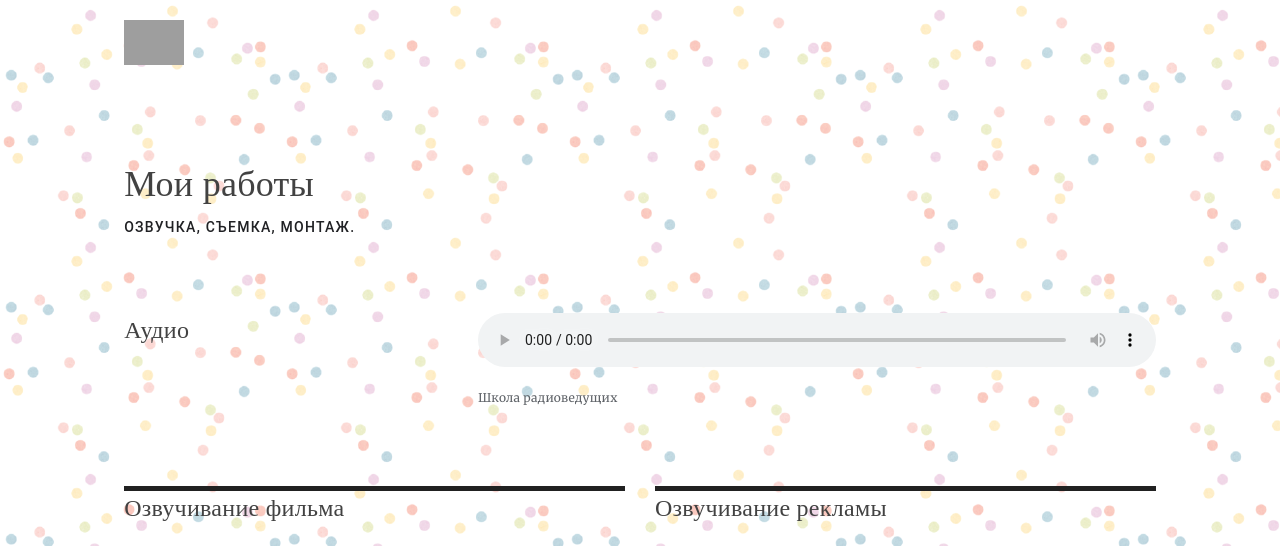
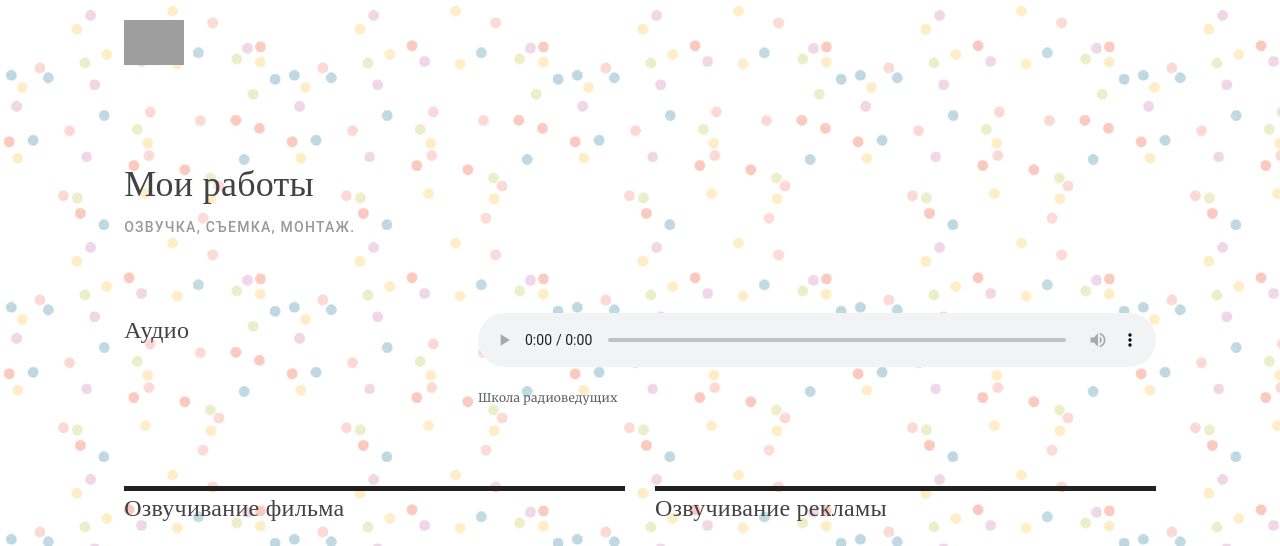
Before and after one commit to cvkp/cvkp.github.io, a Jekyll site: the page built from video/index.html, in a window 1280 px wide. Shown: the top 546 px of the page. Built offline with Jekyll 4.4.1, drawn with Linux system fonts in a browser that asks for light colours; nearby versions of some CDN libraries; library files that are not in the unit come from our copies; grey boxes are pictures that could not be loaded.

Commit message:
Update video.css

```diff
--- a/css/video.css
+++ b/css/video.css
@@ -133,8 +133,9 @@
     letter-spacing: 1.25px;
     text-transform: uppercase;
     line-height: 1.5;
-    color: #202124;
+
     font: normal normal 500 normal 14px / 22px "Google Sans", Roboto, Arial, Helvetica, sans-serif;
+    color: #999999;
     }
 
  .footer-border {
```
